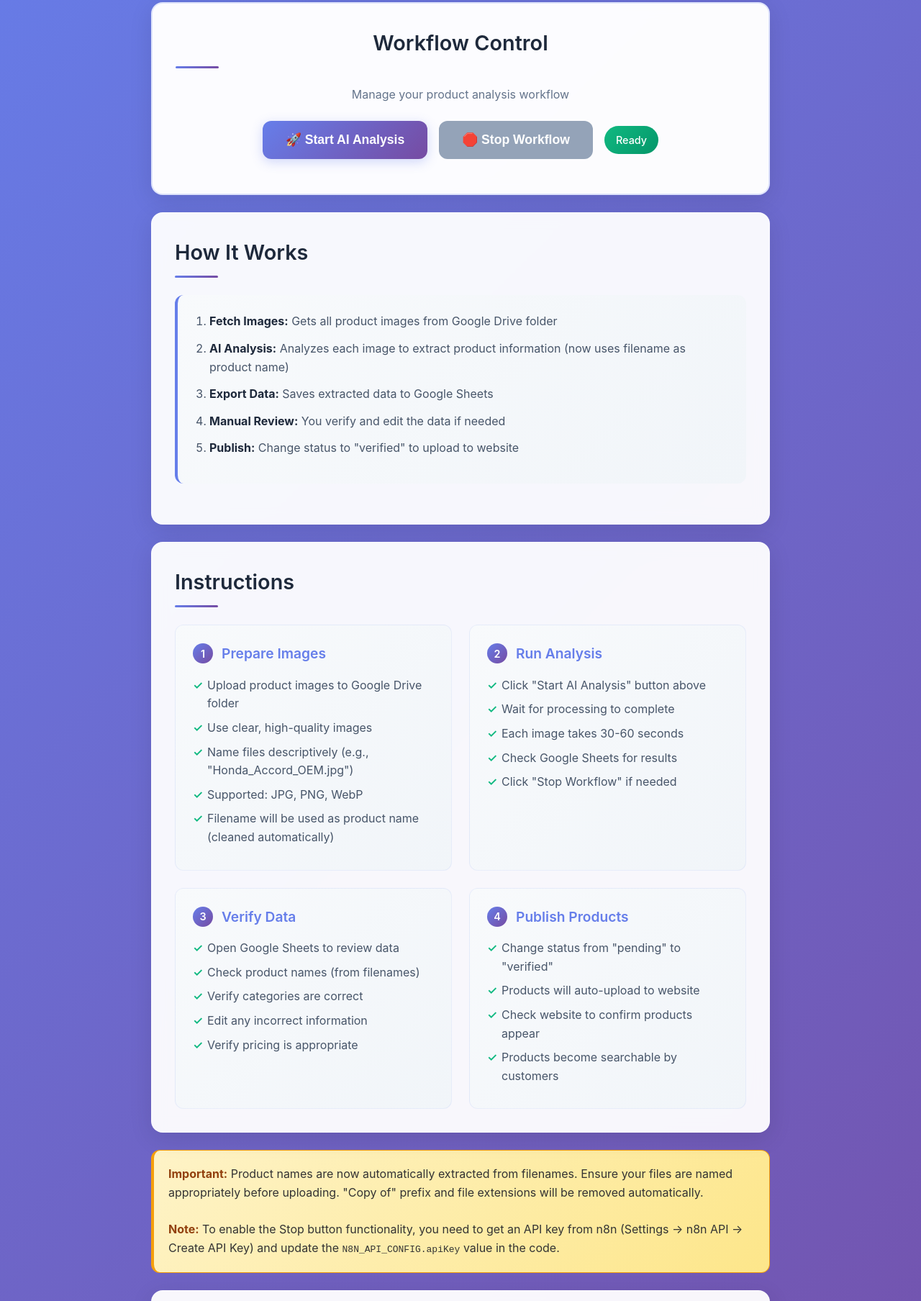
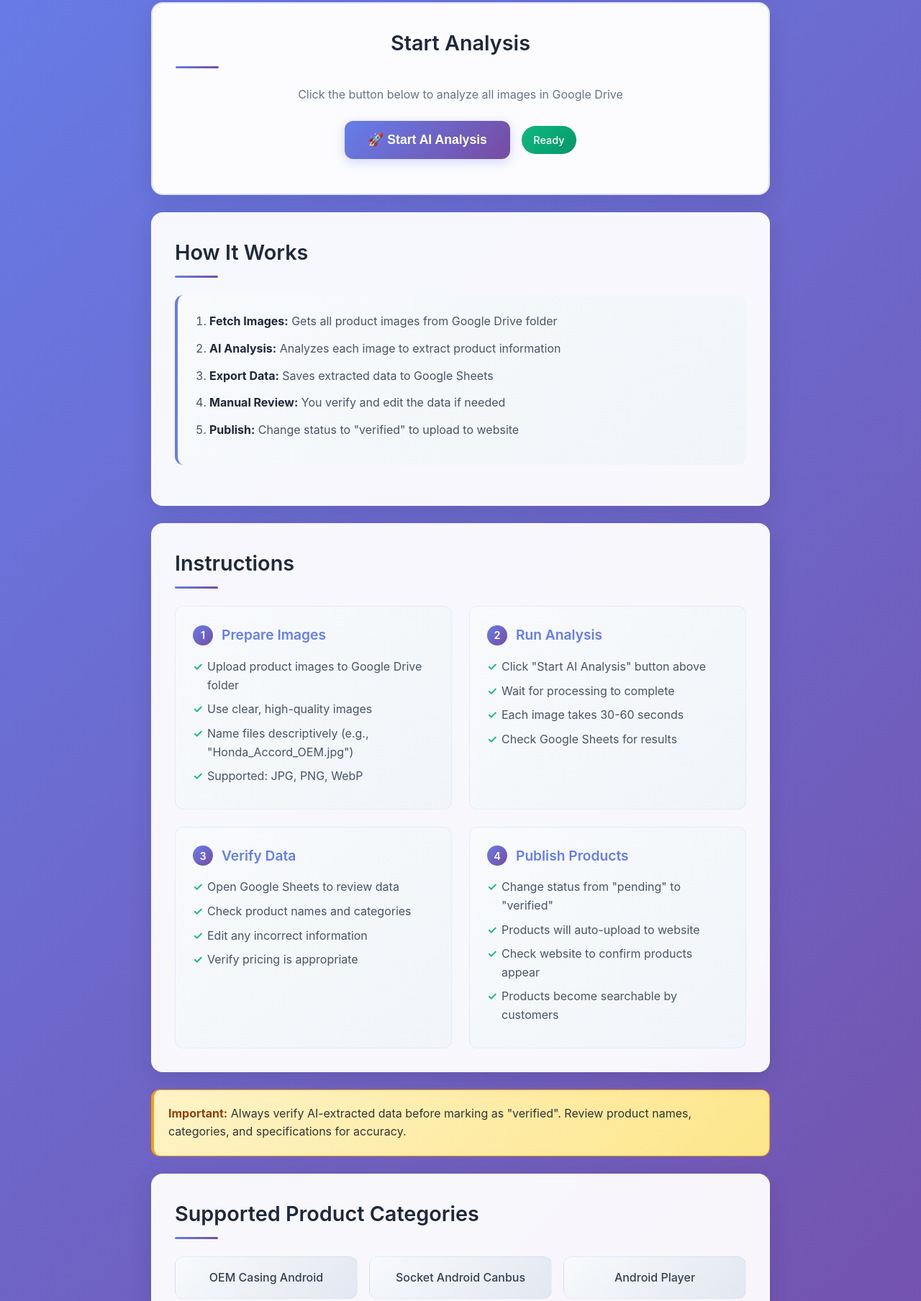
Before and after one commit to MingShun226/GDriveToSupabase, a plain HTML site: page GoogleDriveToDatabase.html in a window 1280 px wide. Shown: the part 256-2064 px from the top of the page at 72% size. Drawn offline with Linux system fonts and the light colour scheme.

Commit message:
Add files via upload

```diff
--- a/GoogleDriveToDatabase.html
+++ b/GoogleDriveToDatabase.html
@@ -68,15 +68,6 @@
             border: 2px solid rgba(102, 126, 234, 0.2);
         }
 
-        .button-group {
-            display: flex;
-            gap: 16px;
-            justify-content: center;
-            align-items: center;
-            flex-wrap: wrap;
-            margin-bottom: 16px;
-        }
-
         .trigger-button {
             background: linear-gradient(135deg, #667eea, #764ba2);
             color: white;
@@ -86,6 +77,7 @@
             border: none;
             border-radius: 12px;
             cursor: pointer;
+            margin-bottom: 16px;
             transition: all 0.3s ease;
             box-shadow: 0 4px 16px rgba(102, 126, 234, 0.3);
         }
@@ -102,21 +94,13 @@
             box-shadow: none;
         }
 
-        .stop-button {
-            background: linear-gradient(135deg, #ef4444, #dc2626);
-            box-shadow: 0 4px 16px rgba(239, 68, 68, 0.3);
-        }
-
-        .stop-button:hover {
-            box-shadow: 0 8px 24px rgba(239, 68, 68, 0.4);
-        }
-
         .status {
             display: inline-block;
             padding: 8px 16px;
             border-radius: 20px;
             font-size: 0.9rem;
             font-weight: 500;
+            margin-left: 12px;
         }
 
         .status.ready {
@@ -133,10 +117,6 @@
         }
         .status.error {
             background: linear-gradient(135deg, #ef4444, #dc2626);
-            color: white;
-        }
-        .status.stopped {
-            background: linear-gradient(135deg, #64748b, #475569);
             color: white;
         }
 
@@ -355,15 +335,6 @@
                 padding: 14px 28px;
                 font-size: 1rem;
             }
-
-            .button-group {
-                flex-direction: column;
-                width: 100%;
-            }
-
-            .trigger-button, .stop-button {
-                width: 100%;
-            }
         }
     </style>
 </head>
@@ -375,24 +346,17 @@
         </div>
 
         <div class="section trigger-section">
-            <h2>Workflow Control</h2>
-            <p style="color: #64748b; margin-bottom: 24px;">Manage your product analysis workflow</p>
+            <h2>Start Analysis</h2>
+            <p style="color: #64748b; margin-bottom: 24px;">Click the button below to analyze all images in Google Drive</p>
 
-            <div class="button-group">
-                <button class="trigger-button" onclick="triggerWorkflow()" id="triggerBtn">
-                    🚀 Start AI Analysis
-                </button>
-                <button class="trigger-button stop-button" onclick="stopWorkflow()" id="stopBtn" disabled>
-                    🛑 Stop Workflow
-                </button>
-                <span class="status ready" id="status">Ready</span>
-            </div>
+            <button class="trigger-button" onclick="triggerWorkflow()" id="triggerBtn">
+                🚀 Start AI Analysis
+            </button>
+            <span class="status ready" id="status">Ready</span>
 
             <div class="loading" id="loading">
                 <p>⏳ Processing images and analyzing products...</p>
             </div>
-
-
         </div>
 
         <div class="section">
@@ -400,7 +364,7 @@
             <div class="workflow-steps">
                 <ol>
                     <li><strong>Fetch Images:</strong> Gets all product images from Google Drive folder</li>
-                    <li><strong>AI Analysis:</strong> Analyzes each image to extract product information (now uses filename as product name)</li>
+                    <li><strong>AI Analysis:</strong> Analyzes each image to extract product information</li>
                     <li><strong>Export Data:</strong> Saves extracted data to Google Sheets</li>
                     <li><strong>Manual Review:</strong> You verify and edit the data if needed</li>
                     <li><strong>Publish:</strong> Change status to "verified" to upload to website</li>
@@ -421,7 +385,6 @@
                         <li>Use clear, high-quality images</li>
                         <li>Name files descriptively (e.g., "Honda_Accord_OEM.jpg")</li>
                         <li>Supported: JPG, PNG, WebP</li>
-                        <li>Filename will be used as product name (cleaned automatically)</li>
                     </ul>
                 </div>
 
@@ -435,7 +398,6 @@
                         <li>Wait for processing to complete</li>
                         <li>Each image takes 30-60 seconds</li>
                         <li>Check Google Sheets for results</li>
-                        <li>Click "Stop Workflow" if needed</li>
                     </ul>
                 </div>
 
@@ -446,8 +408,7 @@
                     </h3>
                     <ul>
                         <li>Open Google Sheets to review data</li>
-                        <li>Check product names (from filenames)</li>
-                        <li>Verify categories are correct</li>
+                        <li>Check product names and categories</li>
                         <li>Edit any incorrect information</li>
                         <li>Verify pricing is appropriate</li>
                     </ul>
@@ -469,9 +430,7 @@
         </div>
 
         <div class="alert">
-            <strong>Important:</strong> Product names are now automatically extracted from filenames. Ensure your files are named appropriately before uploading. "Copy of" prefix and file extensions will be removed automatically.
-            <br><br>
-            <strong>Note:</strong> To enable the Stop button functionality, you need to get an API key from n8n (Settings → n8n API → Create API Key) and update the <code>N8N_API_CONFIG.apiKey</code> value in the code.
+            <strong>Important:</strong> Always verify AI-extracted data before marking as "verified". Review product names, categories, and specifications for accuracy.
         </div>
 
         <div class="section">
@@ -491,7 +450,6 @@
         <div class="section">
             <h2>AI Analysis Features</h2>
             <ul class="features-list">
-                <li>Filename-based product naming</li>
                 <li>Automatic SKU code detection</li>
                 <li>Brand and model identification</li>
                 <li>Year range extraction</li>
@@ -505,25 +463,14 @@
     </div>
 
     <script>
-        // Hardcoded n8n API credentials
-        const N8N_API_CONFIG = {
-            url: 'https://apipietech.app.n8n.cloud',
-            apiKey: 'eyJhbGciOiJIUzI1NiIsInR5cCI6IkpXVCJ9.eyJzdWIiOiI4MWUxNTIzNy01ZTdiLTQzNmUtYWIzMS0wYmNkOTdmMTM5OGEiLCJpc3MiOiJuOG4iLCJhdWQiOiJwdWJsaWMtYXBpIiwiaWF0IjoxNzUyMDYyNTQ0LCJleHAiOjE3NTQ1ODI0MDB9.04lpnoTow_H9PPHPW22GhD1kuwZqiZyDpsRnKMZsOiA', // Replace with your actual API key
-            workflowId: 'UN92Y47NpL0OyOoV'
-        };
-
-        let currentExecutionId = null;
-
         async function triggerWorkflow() {
             const button = document.getElementById('triggerBtn');
-            const stopButton = document.getElementById('stopBtn');
             const status = document.getElementById('status');
             const loading = document.getElementById('loading');
 
             // Update UI
             button.textContent = '⏳ Processing...';
             button.disabled = true;
-            stopButton.disabled = false;
             status.className = 'status running';
             status.textContent = 'Running';
             loading.style.display = 'block';
@@ -548,16 +495,6 @@
                     status.textContent = 'Processing';
                     showNotification('Workflow started successfully! Check Google Sheets for results.', 'success');
 
-                    // Try to get execution ID from response if available
-                    try {
-                        const data = await response.json();
-                        if (data.executionId) {
-                            currentExecutionId = data.executionId;
-                        }
-                    } catch (e) {
-                        // Response might not be JSON
-                    }
-
                     // Reset after 5 seconds
                     setTimeout(resetButton, 5000);
                 } else {
@@ -576,85 +513,16 @@
             }
         }
 
-        async function stopWorkflow() {
-            const stopButton = document.getElementById('stopBtn');
-            const status = document.getElementById('status');
-
-            if (N8N_API_CONFIG.apiKey === 'YOUR_API_KEY_HERE') {
-                showNotification('API Key not configured. Please update the API key in the code.', 'error');
-                return;
-            }
-
-            stopButton.textContent = '⏸️ Stopping...';
-            stopButton.disabled = true;
-
-            try {
-                // Get all active executions
-                const executionsResponse = await fetch(`${N8N_API_CONFIG.url}/api/v1/executions?status=running`, {
-                    headers: {
-                        'X-N8N-API-KEY': N8N_API_CONFIG.apiKey,
-                        'Accept': 'application/json',
-                    }
-                });
-
-                if (!executionsResponse.ok) {
-                    throw new Error('Failed to fetch executions');
-                }
-
-                const executions = await executionsResponse.json();
-
-                // Find executions of our workflow
-                const runningExecutions = executions.data.filter(exec =>
-                    exec.workflowId === N8N_API_CONFIG.workflowId && exec.status === 'running'
-                );
-
-                if (runningExecutions.length === 0) {
-                    showNotification('No running workflow found', 'error');
-                    resetButton();
-                    return;
-                }
-
-                // Stop all running executions of this workflow
-                for (const execution of runningExecutions) {
-                    await fetch(`${N8N_API_CONFIG.url}/api/v1/executions/${execution.id}/stop`, {
-                        method: 'POST',
-                        headers: {
-                            'X-N8N-API-KEY': N8N_API_CONFIG.apiKey,
-                            'Accept': 'application/json',
-                        }
-                    });
-                }
-
-                stopButton.textContent = '✅ Stopped!';
-                status.className = 'status stopped';
-                status.textContent = 'Stopped';
-                showNotification(`Stopped ${runningExecutions.length} running execution(s)`, 'success');
-
-                // Reset after 3 seconds
-                setTimeout(resetButton, 3000);
-
-            } catch (error) {
-                console.error('Error stopping workflow:', error);
-                stopButton.textContent = '❌ Stop Failed';
-                showNotification('Failed to stop workflow. Check if API key is correct.', 'error');
-                setTimeout(resetButton, 3000);
-            }
-        }
-
         function resetButton() {
             const button = document.getElementById('triggerBtn');
-            const stopButton = document.getElementById('stopBtn');
             const status = document.getElementById('status');
             const loading = document.getElementById('loading');
 
             button.textContent = '🚀 Start AI Analysis';
             button.disabled = false;
-            stopButton.textContent = '🛑 Stop Workflow';
-            stopButton.disabled = true;
             status.className = 'status ready';
             status.textContent = 'Ready';
             loading.style.display = 'none';
-            currentExecutionId = null;
         }
 
         function showNotification(message, type) {
```
